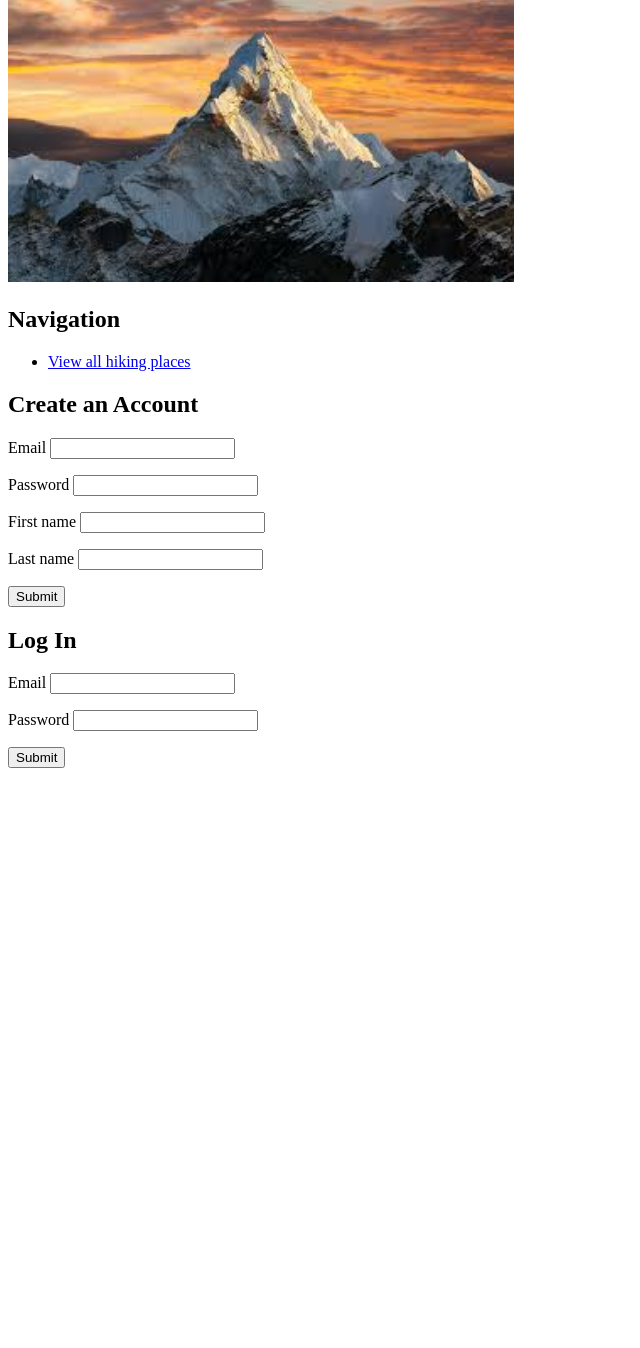
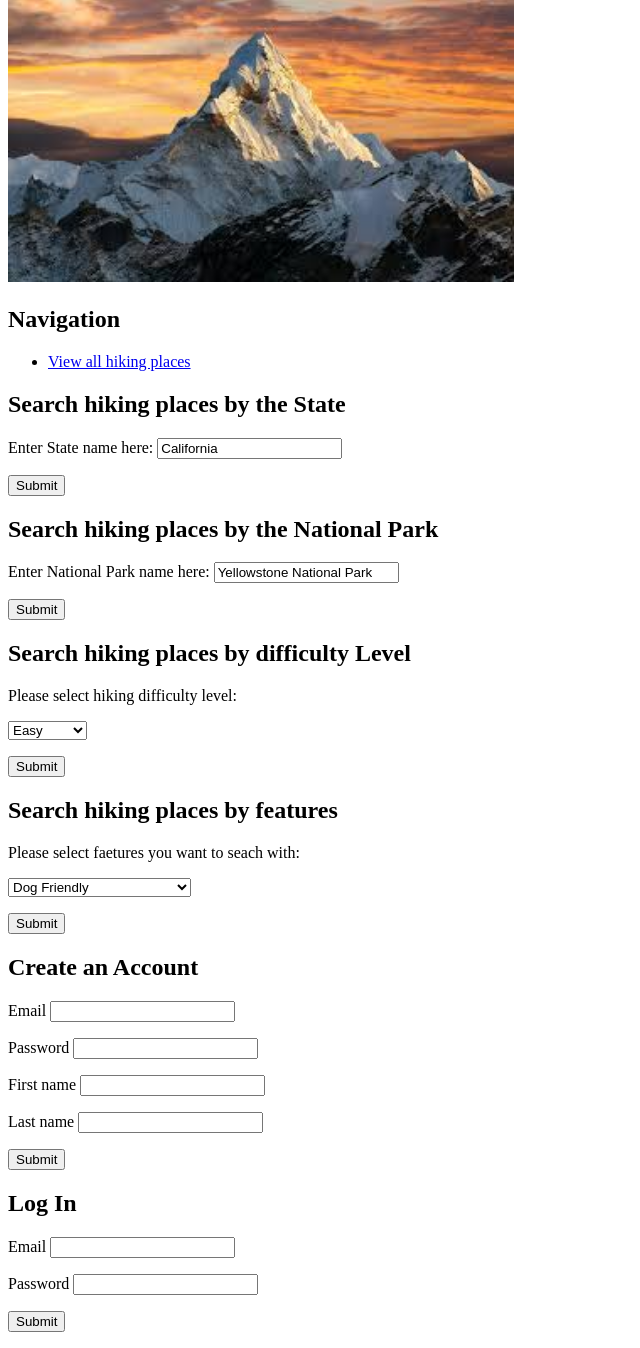
Before and after one commit to sejals02/project-planetHike, a Flask app: page / in a window 1280 px wide. Shown: the part 81-1429 px from the top of the page, without its empty margins (0-640 px from the left). Before the commit the page ends 849 px from the top, so only its background shows below. Run offline with Flask 2, Linux system fonts and the light colour scheme.

Commit message:
Search features FE code

```diff
--- a/templates/homepage.html
+++ b/templates/homepage.html
@@ -3,7 +3,11 @@
 
 {% block body %}
 
-<h1>Welcome to Planet Hike website!</h1>
+ <head>
+   <script type="text/javascript" src="static/js/features.js"></script>
+  </head>
+
+ <h1>Welcome to Planet Hike website!</h1>
 
   <img src="static/image1.jpeg" style="width:40%";/>
 
@@ -12,6 +16,56 @@
   <ul>
     <li><a href="/hike">View all hiking places</a></li>
   </ul>
+
+  <h2>Search hiking places by the State</h2>
+  <form action="/searchbystate" method="POST">
+    <p>
+      Enter State name here: <input type="text" value = "California" name="state" required>
+    </p>
+    <p>
+      <input type="submit">
+    </p>
+  </form>
+
+  <h2>Search hiking places by the National Park</h2>
+  <form action="/searchbynp" method="POST">
+    <p>
+      Enter National Park name here: <input type="text" value = "Yellowstone National Park" name="np" required>
+    </p>
+    <p>
+      <input type="submit">
+    </p>
+  </form>
+
+  <h2>Search hiking places by difficulty Level</h2>
+  <form action="/searchbydifficultylevel" method="POST">
+    <p>
+      Please select hiking difficulty level:
+    </p>
+    <select name="difficulty_level" id="difficulty_level">
+      <option value="Easy">Easy</option>
+      <option value="Moderate">Moderate</option>
+      <option value="Hard">Hard</option>
+    </select>
+    <p>
+      <input type="submit">
+    </p>
+  </form>
+
+  <h2>Search hiking places by features</h2>
+  <form action="/searchbyfeature" method="POST">
+      <p>
+        Please select faetures you want to seach with:
+      </p>
+      <select name="feature" id="feature">
+        <option value="dog">Dog Friendly</option>
+        <option value="kid">Kid Friendly</option>
+        <option value="water">Has River or Beach access</option>
+      </select>
+      <p>
+        <input type="submit">
+      </p>
+    </form>
 
   <h2>Create an Account</h2>
   <form action="/users" method="POST">
```
Also changed, not shown: templates/all_hikes.html (+14 -1 lines), templates/hike_details.html (+9 -0 lines).
